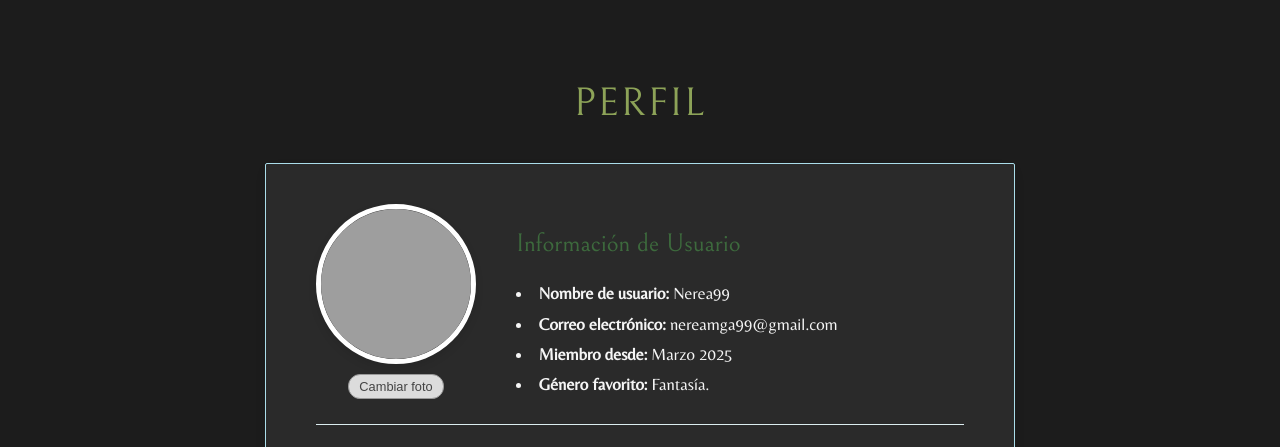
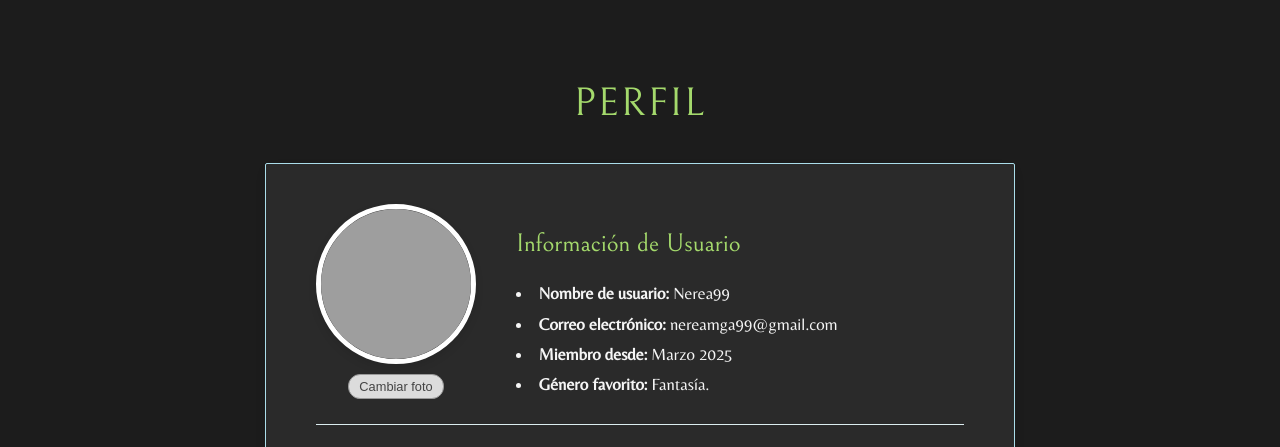
Before and after one commit to NereaMga99/Ejercicio6-InterfacesWeb, a plain HTML site: page perfil.html in a window 1280 px wide. Both pictures are taken after a click on the button "Cambiar entre modo claro y oscuro". Shown: the part 126-573 px from the top of the page. Drawn offline with nearby package versions, Linux system fonts and the light colour scheme; grey boxes are pictures that could not be loaded.

Commit message:
retoques

```diff
--- a/style.css
+++ b/style.css
@@ -880,6 +880,12 @@ section .overlay {
 :root.theme-dark .pestana-btn       { color: #ddd; }
 :root.theme-dark .tematicas-container h3 { color: #f5f5f5; }
 :root.theme-dark .pestana-btn.pestana-activa { color: #1c1c1c; }
+
+:root.theme-dark .perfil-titulo-pagina,
+:root.theme-dark .seccion-titulo,
+:root.theme-dark .panel-carrito-header h2 {
+    color: var(--color-primary);
+}
 
 /* Cita autor */
 .cita-autor {
```
